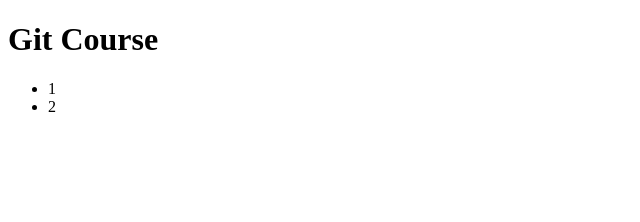
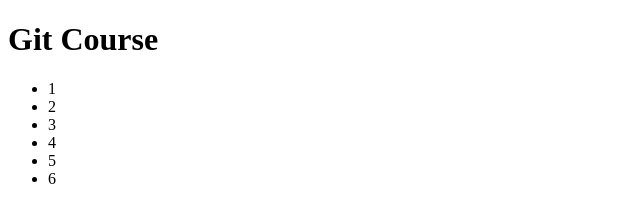
Before and after one commit to alexanderjwaters/git-course, a website: page index.html in a window 1280 px wide. Shown: the full height of the page, 0-640 px from the left. Drawn offline with Linux system fonts and the light colour scheme.

Commit message:
added more lists

```diff
--- a/index.html
+++ b/index.html
@@ -18,6 +18,10 @@
             <ul>
                 <li>1</li>
                 <li>2</li>
+                <li>3</li>
+                <li>4</li>
+                <li>5</li>
+                <li>6</li>
             </ul>
         </nav>
     </body>
```
